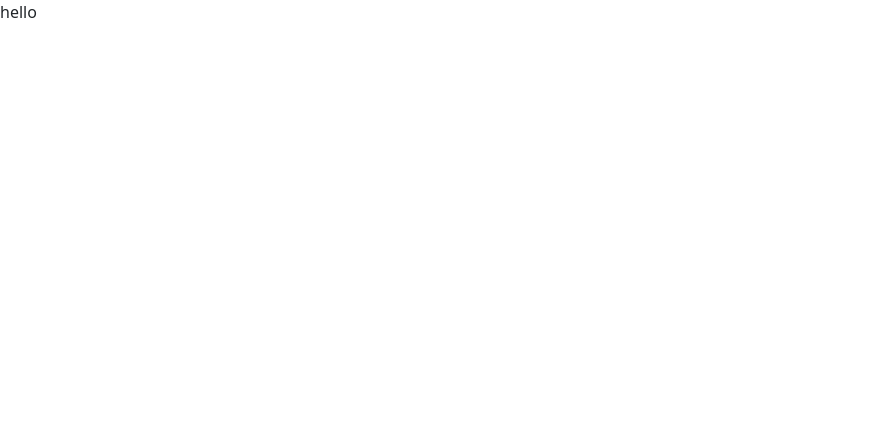
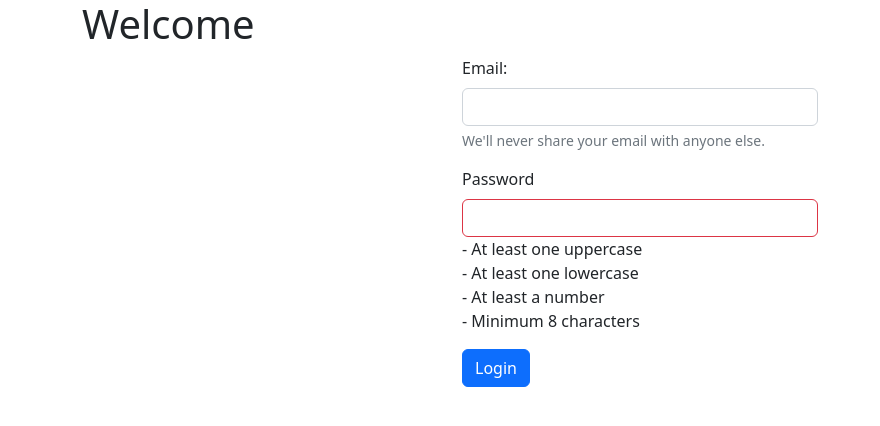
Before and after one commit to Mandrake091/react-homework-first, a React (Create React App) app: page / in a window 1280 px wide. Shown: the top 426 px of the page, without its empty margins (0-880 px from the left). Built offline with nearby package versions, Linux system fonts and the light colour scheme.

Commit message:
some logic in login form

```diff
--- a/src/App.js
+++ b/src/App.js
@@ -1,23 +1,42 @@
 import "bootstrap/dist/css/bootstrap.min.css";
 import React, {useState} from 'react';
+import LoginForm from "./components/LoginForm";
 
 function App() {
+
 const adminUser = {
   email:'admin@admin.com',
   password: 'admin'
 }
 
+const [user, setUser] = useState({name:'', email:''});
+const [error, setError]= useState('');
 
 
+const Login = details => {
+  console.log(details)
+  if (details.email == adminUser.email && details.password == adminUser.password){
+    console.log('logged in')
+  }else{
+    console.log('error ')
+  }
+}
 
-
-
-
-
+const LogOut = () => {
+  console.log('logout');
+};
 
   return (
     <div className="App">
-      hello
+      {
+      (user.email != '') ? (
+        <div className="welcome">
+          <h2>Welcome, <span>{user.name}</span></h2>
+        </div>
+      ) : (
+        <LoginForm Login = {Login} error = {error} />
+      )
+    }
 
     </div>
   );
--- /dev/null
+++ b/src/components/LoginForm.js
@@ -0,0 +1,71 @@
+import React, { useState } from "react";
+
+function LoginForm({ Login, error }) {
+  const [details, setDetails] = useState({ email: "", password: "" });
+  const submitHandler = (e) => {
+    e.preventDefault();
+    Login(details);
+  };
+
+  return (
+    <div className="container">
+      <h1>Welcome</h1>
+      <div className="row justify-content-center">
+        <div className=" col-12 col-lg-4">
+          <form onSubmit={submitHandler}>
+            <div className="mb-3">
+              <label htmlFor="email" className="form-label">
+                Email:
+              </label>
+              <input
+                onChange={(e) =>
+                  setDetails({ ...details, email: e.target.value })
+                }
+                value={details.email}
+                name="email"
+                type="email"
+                className="form-control"
+                id="email"
+                aria-describedby="emailHelp"
+              />
+              <div id="emailHelp" className="form-text">
+                We'll never share your email with anyone else.
+              </div>
+            </div>
+            <div className="">
+              <label
+                htmlFor="password"
+                name="password"
+                id="password"
+                className="form-label"
+              >
+                Password
+              </label>
+              <input
+                onChange={(e) =>
+                  setDetails({ ...details, password: e.target.value })
+                }
+                value={details.password}
+                type="password"
+                className="form-control border border-danger"
+                id="exampleInputPassword1"
+                aria-describedby="passwordHelp"
+              />
+            </div>
+            <div className="mb-3 message">
+              - At least one uppercase <br/>
+              - At least one lowercase <br/>
+              - At least a number <br/>
+              - Minimum 8 characters
+            </div>
+            <button type="submit" className="btn btn-primary">
+              Login
+            </button>
+          </form>
+        </div>
+      </div>
+    </div>
+  );
+}
+
+export default LoginForm;
```
